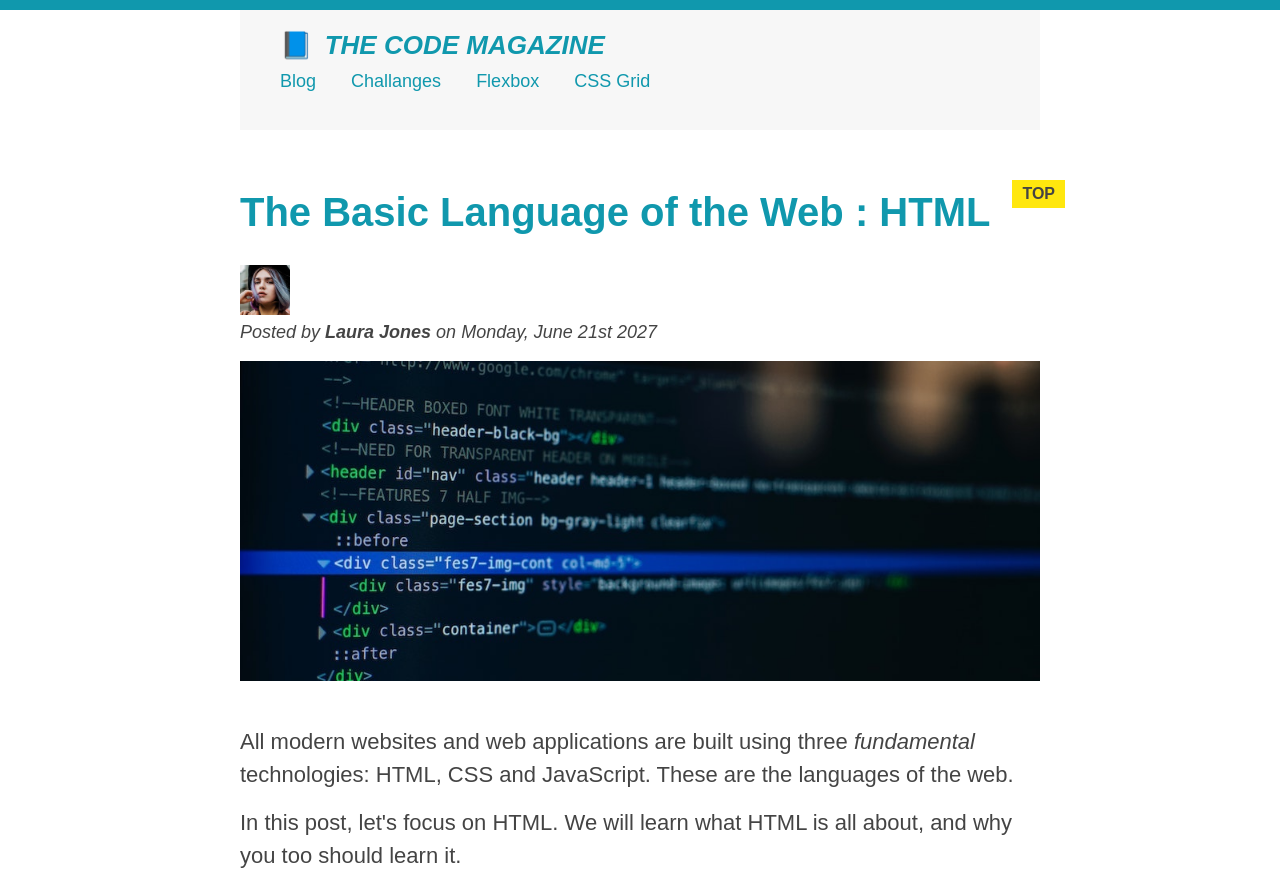
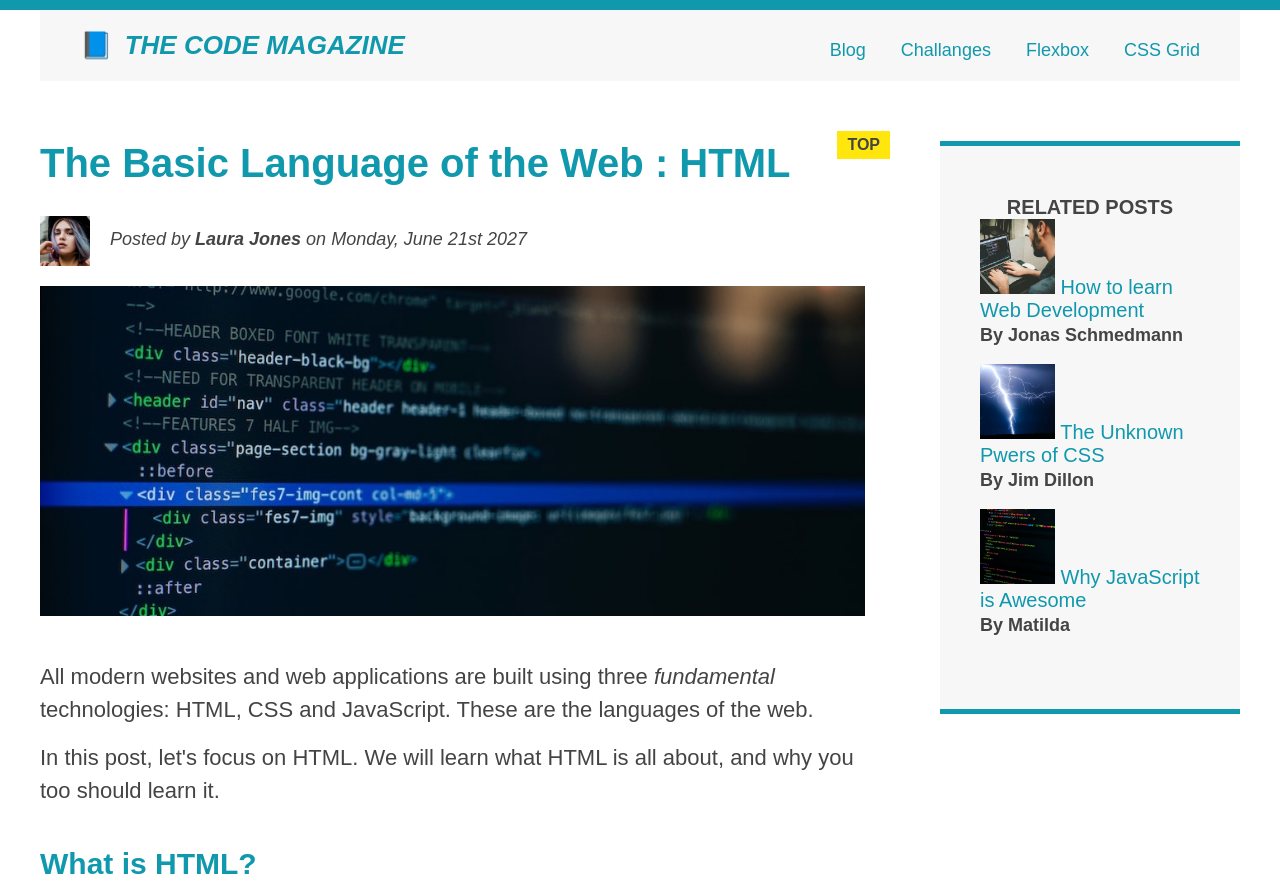
Before and after one commit to MohitAlphonsus/Code-Magazine, a plain HTML site: page index.html in a window 1280 px wide. Shown: the top 884 px of the page. Drawn offline with Linux system fonts and the light colour scheme.

Commit message:
float layout is added for the webpage

```diff
--- a/index.html
+++ b/index.html
@@ -9,7 +9,7 @@
 	</head>
 	<body>
 		<div class="container">
-			<header class="main-header">
+			<header class="main-header clearfix">
 				<h1>📘 The Code Magazine</h1>
 				<nav>
 					<a href="#">Blog</a>
@@ -17,6 +17,7 @@
 					<a href="#">Flexbox</a>
 					<a href="#">CSS Grid</a>
 				</nav>
+				<!-- <div class="clear"></div> -->
 			</header>
 
 			<article>
@@ -26,9 +27,10 @@
 						src="/imgs/laura-jones.jpg"
 						alt="photo of Laura Jones"
 						width="50px"
+						class="author-img"
 					/>
 
-					<p id="author">
+					<p id="author" class="author">
 						Posted by <strong>Laura Jones</strong> on Monday, June 21st 2027
 					</p>
 					<img
--- a/style.css
+++ b/style.css
@@ -1,6 +1,7 @@
 * {
 	margin: 0;
 	padding: 0;
+	box-sizing: border-box;
 }
 
 body {
@@ -11,7 +12,7 @@ body {
 }
 
 .container {
-	width: 800px;
+	width: 1200px;
 	margin: 0 auto;
 }
 
@@ -19,7 +20,7 @@ body {
 	background-color: #f7f7f7;
 	padding: 20px 40px;
 	margin-bottom: 60px;
-	height: 80px;
+	/* height: 80px; */
 }
 
 .post-header {
@@ -48,8 +49,7 @@ aside {
 	background-color: #f7f7f7;
 	border-top: 5px solid #1098ad;
 	border-bottom: 5px solid #1098ad;
-	padding: 50px 0;
-	width: 500px;
+	padding: 50px 40px;
 }
 
 h1,
@@ -78,6 +78,8 @@ h3 {
 
 h4 {
 	font-size: 20px;
+	text-align: center;
+	text-transform: uppercase;
 }
 
 p {
@@ -125,6 +127,7 @@ article header p {
 
 .related-list {
 	list-style: none;
+	margin-left: 0;
 }
 
 /* styling links */
@@ -177,3 +180,45 @@ h2::after {
 	font-size: 16px;
 	padding: 5px 10px;
 }
+
+/* PAGE LAYOUT */
+
+/* FLOAT */
+.author-img {
+	float: left;
+	margin-bottom: 20px;
+}
+
+.author {
+	float: left;
+	margin-top: 10px;
+	margin-left: 20px;
+}
+
+h1 {
+	float: left;
+}
+
+nav {
+	float: right;
+}
+
+.clearfix::after {
+	content: '';
+	display: block;
+	clear: both;
+}
+
+article {
+	width: 825px;
+	float: left;
+}
+
+aside {
+	width: 300px;
+	float: right;
+}
+
+footer {
+	clear: both;
+}
```
